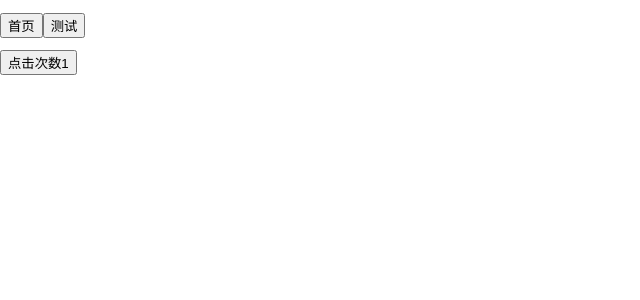
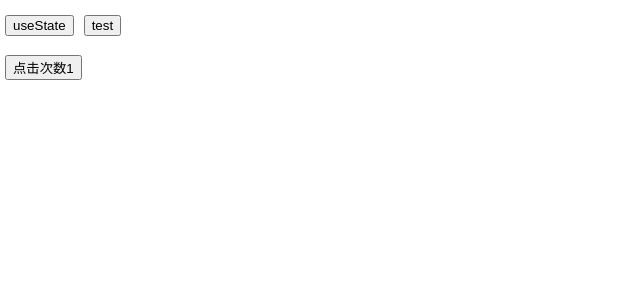
Before and after one commit to kuan1/test-react, a React (Create React App) app in the folder react-starter/: page / in a window 1280 px wide. Shown: the top 300 px of the page, without its empty margins (0-640 px from the left). Built offline with nearby package versions, Linux system fonts and the light colour scheme.

Commit message:
fix: react-starter

```diff
--- a/react-starter/src/App.tsx
+++ b/react-starter/src/App.tsx
@@ -1,17 +1,17 @@
 import React, {FunctionComponent} from 'react'
 import {HashRouter as Router, Switch, Route, Link} from 'react-router-dom'
 
-import Home from './components/Home'
+import UseState from './components/UseState'
 import Test from './components/Test'
 
 const routes = [
   {
-    name: '首页',
+    name: 'useState',
     path: '/',
-    component: <Home />
+    component: <UseState />
   },
   {
-    name: '测试',
+    name: 'test',
     path: '/test',
     component: <Test />
   }
--- a/react-starter/src/index.css
+++ b/react-starter/src/index.css
@@ -20,3 +20,6 @@ code {
   display: flex;
   align-items: center;
 }
+button {
+  margin: 5px;
+}
```
Also changed, not shown: react-starter/src/components/UseState.tsx (renamed from react-starter/src/components/Home.tsx).
